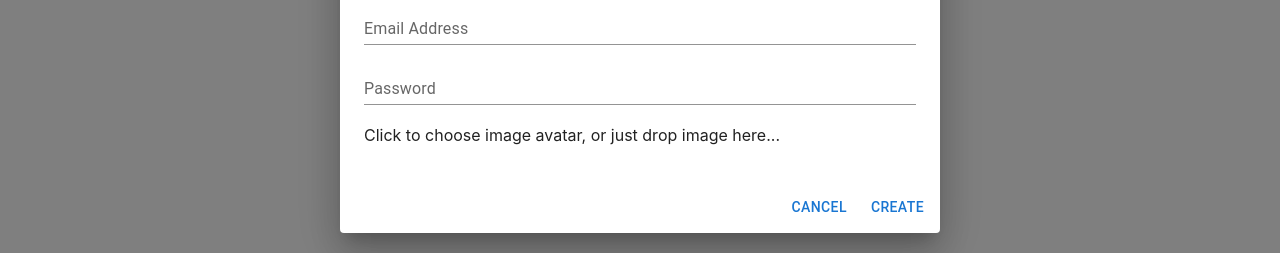
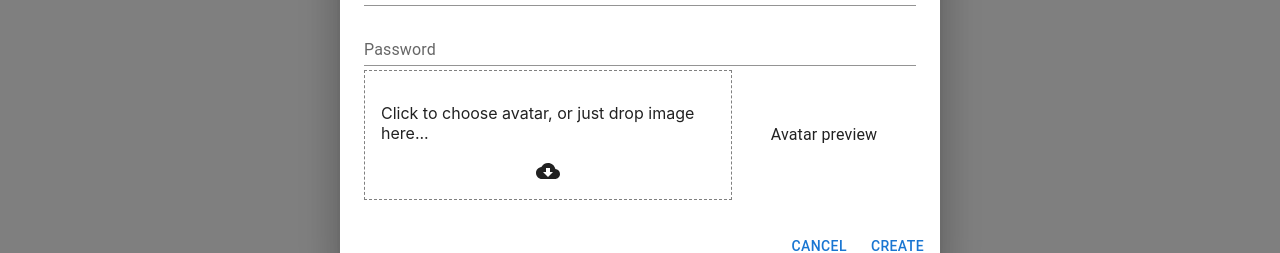
Before and after one commit to PashkevichTania/Users-CRUD-App, a React (Create React App) app in the folder users-crud-app/: page /home in a window 1280 px wide. Both pictures are taken after a click on the button "CREATE NEW USER". Shown: the part 381-634 px from the top of the page. Built offline with nearby package versions, Linux system fonts and the light colour scheme; no server answers.

Commit message:
feat: add styling to create form

```diff
--- a/users-crud-app/src/components/Dropzone/Dropzone.jsx
+++ b/users-crud-app/src/components/Dropzone/Dropzone.jsx
@@ -1,6 +1,7 @@
 import React, {useCallback} from 'react'
 import {useDropzone} from 'react-dropzone'
-
+import {Box} from "@mui/material";
+import {CloudDownload} from "@mui/icons-material";
 
 function Dropzone(props) {
 
@@ -35,14 +36,19 @@ function Dropzone(props) {
   })
 
   return (
-    <div className="container">
+    <Box sx={{ p: 2, border: '1px dashed grey' }}>
       <div {...getRootProps({className: "dropzone"})}>
-        <input {...getInputProps()} name={"dropzone"} />
+        <input {...getInputProps()} name={"dropzone"}/>
         {isDragAccept && (<p>All files will be accepted</p>)}
         {isDragReject && (<p>Some files will be rejected</p>)}
-        {!isDragActive && (<p>Click to choose image avatar, or just drop image here...</p>)}
+        {!isDragActive && (
+          <Box display={'flex'} flexDirection={'column'} justifyContent={'center'} alignItems={'center'}>
+            <p>Click to choose avatar, or just drop image here...</p>
+            <CloudDownload/>
+          </Box>
+        )}
       </div>
-    </div>
+    </Box>
   )
 }
 
--- a/users-crud-app/src/components/PopupForms/CreateForm.jsx
+++ b/users-crud-app/src/components/PopupForms/CreateForm.jsx
@@ -1,10 +1,18 @@
 import React, {useState} from 'react';
-import {Button, Dialog, DialogActions, DialogContent, DialogTitle, TextField} from "@mui/material";
+import {
+  Button,
+  Dialog,
+  DialogActions,
+  DialogContent,
+  DialogTitle,
+  Grid,
+  TextField, Typography
+} from "@mui/material";
 import {useGlobalDispatchContext, useGlobalStateContext} from "context/GlobalContext";
 import {ACTION_TYPES} from "const";
 import {useFormik} from 'formik';
 import * as Yup from 'yup';
-import {ErrorFormMessage} from "components/StyledComponents/styled";
+import {AvatarPreview, ErrorFormMessage} from "components/StyledComponents/styled";
 import {createUser, getAllUsersPaginated} from "services/apiRequests";
 import Dropzone from "components/Dropzone/Dropzone";
 
@@ -43,7 +51,7 @@ const CreateForm = () => {
       }
 
       /* if there is image file add it as avatar */
-      if (img){
+      if (img) {
         formData.set('avatar', img.file);
       }
 
@@ -126,13 +134,25 @@ const CreateForm = () => {
           {formik.touched.password && formik.errors.password ? (
             <ErrorFormMessage>{formik.errors.password}</ErrorFormMessage>
           ) : null}
-          <Dropzone setImg={setImg} />
+          <Grid container alignItems={"center"} justifyContent={'space-between'}>
+            <Grid item xs={12} md={8}>
+              <Dropzone setImg={setImg}/>
+            </Grid>
+            <Grid item xs={12} md={4}
+                  display={'flex'}
+                  flexDirection={'column'}
+                  alignItems={'center'}
+                  justifyContent={'center'}
+            >
+              <Typography>Avatar preview</Typography>
+              {img ? <AvatarPreview src={img.binaryStr} alt="avatar"/> : null}
+            </Grid>
+          </Grid>
         </DialogContent>
         <DialogActions>
           <Button onClick={handleCloseCreateForm}>Cancel</Button>
           <Button type={"submit"}>Create</Button>
         </DialogActions>
-        {img? <img src={img.binaryStr} alt="avatar" style={{width: '100px', height: '100px'}}/>: null}
       </form>
     </Dialog>
   );
--- a/users-crud-app/src/components/StyledComponents/styled.js
+++ b/users-crud-app/src/components/StyledComponents/styled.js
@@ -18,3 +18,11 @@ export const ErrorFormMessage = styled.div`
   margin: 5px;
   color: #de3b3b;
 `
+
+export const AvatarPreview = styled.img`
+  width: 100px;
+  height: 100px;
+  object-fit: cover;
+  border-radius: 50%;
+  border: #1976D2 solid 3px;
+`
```
